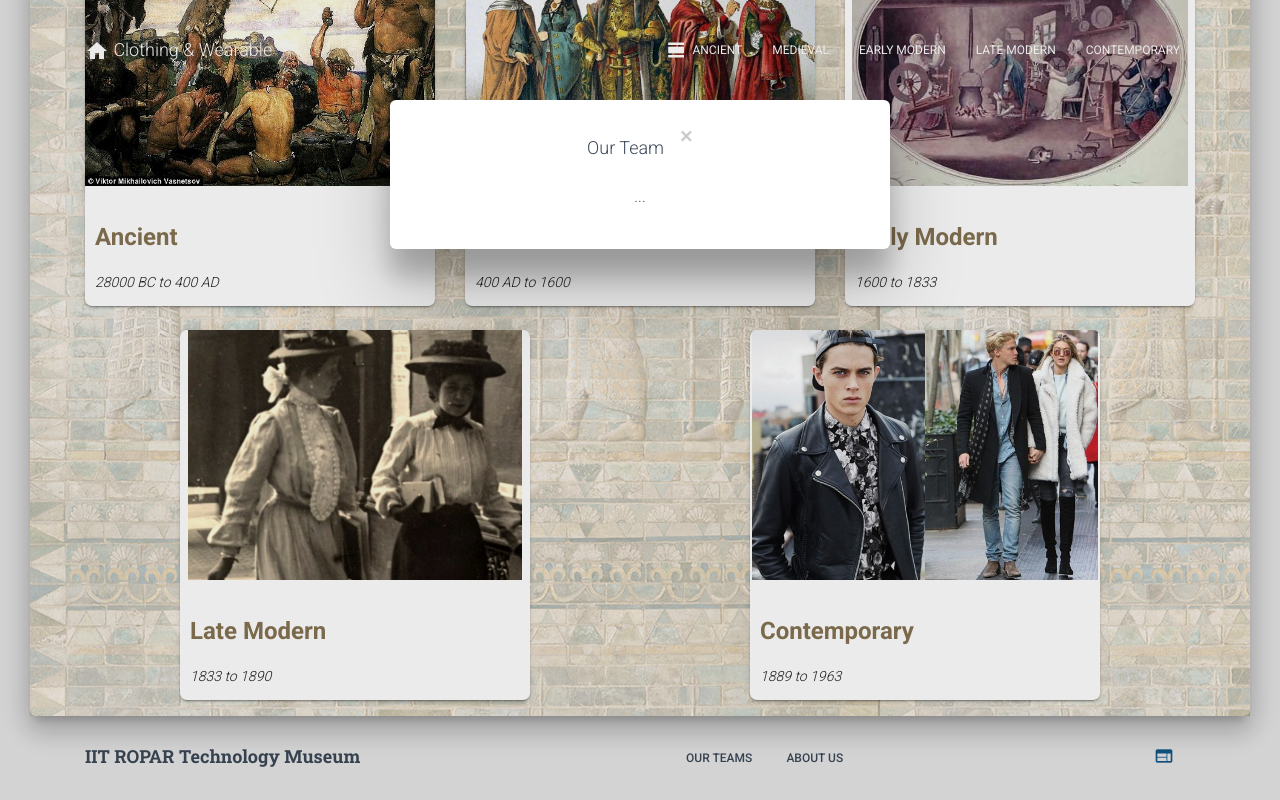
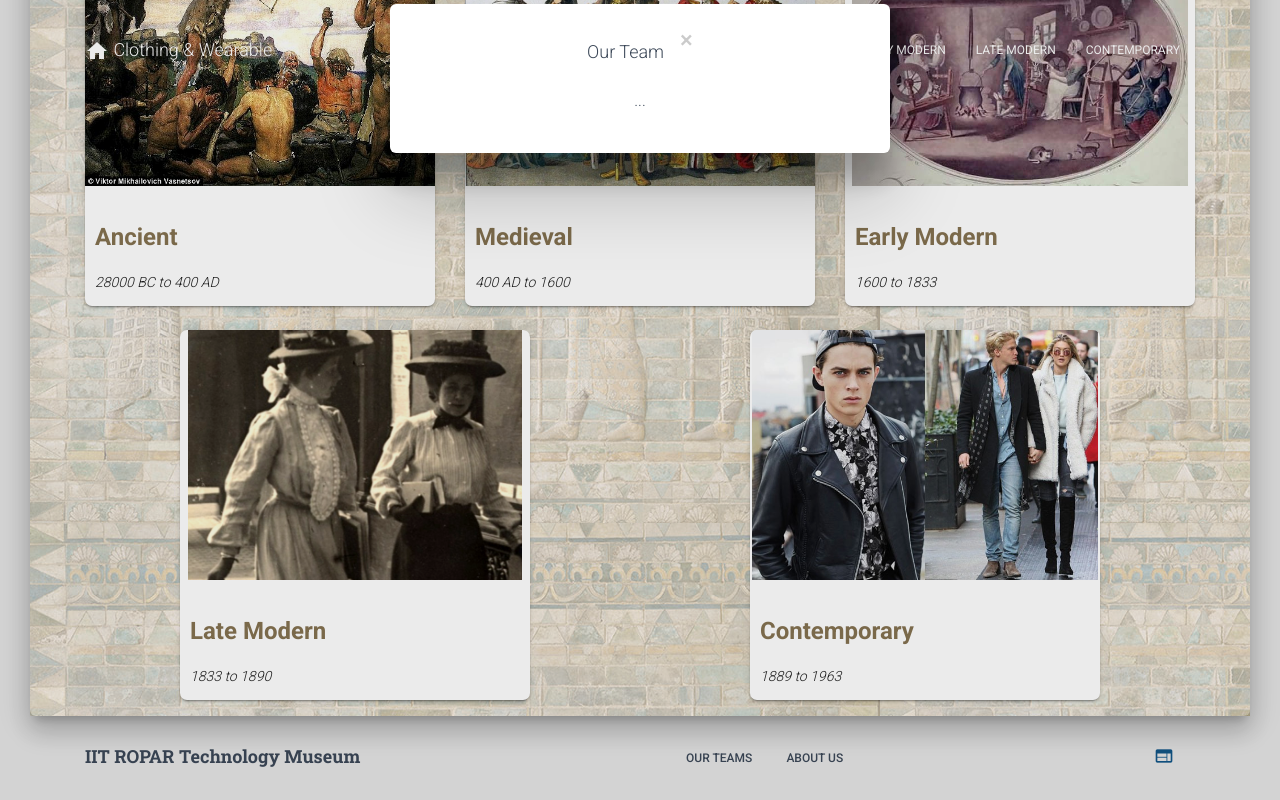
Before and after one commit to kadarsh835/clothing-museum.github.io, a plain HTML site: page index.html in a window 1280 px wide. Both pictures are taken after a click on the link "OUR TEAMS". Shown: the part 516-1316 px from the top of the page. Drawn offline with Linux system fonts and the light colour scheme.

Commit message:
Add files via upload

```diff
--- a/css/demo.css
+++ b/css/demo.css
@@ -4,6 +4,11 @@
 
 .presentation-page{
     overflow-x: hidden;
+}
+
+
+.modal{
+	top:-12%;
 }
 
 .tim-white-buttons {
```
